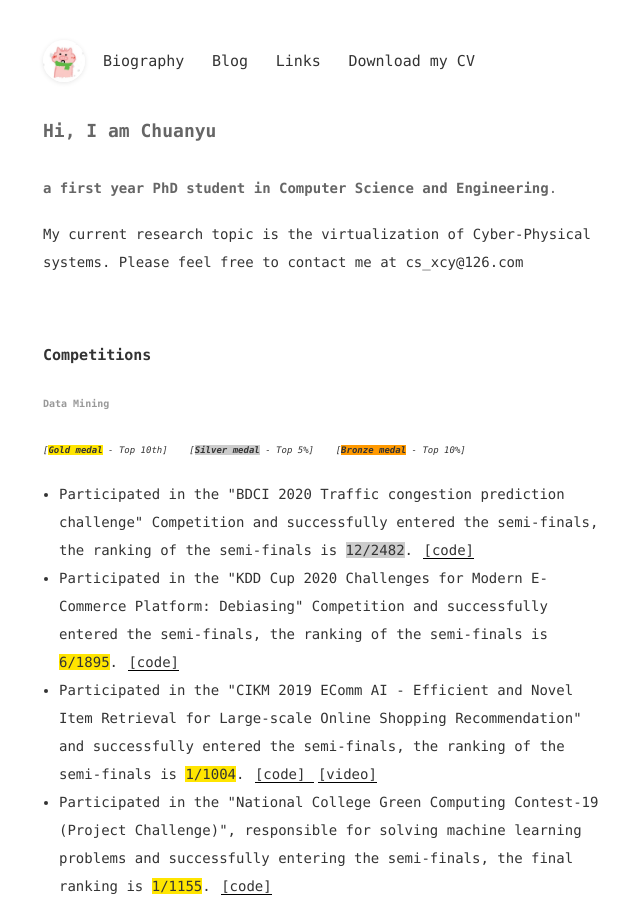
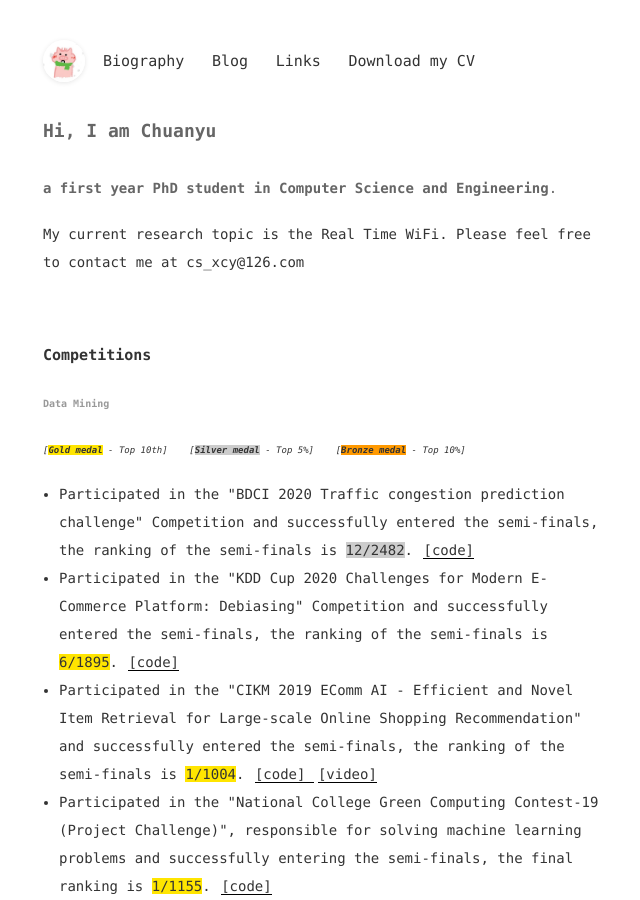
Before and after one commit to ChuanyuXue/profile, a Jekyll site: the page built from index.html, in a window 1280 px wide and 900 px high. Shown: the whole window, without its empty margins (311-951 px from the left). Built offline with Jekyll 4.4.1, drawn with Linux system fonts in a browser that asks for light colours.

Commit message:
Update index.html

```diff
--- a/index.html
+++ b/index.html
@@ -8,7 +8,7 @@ js: [blog.js]
 	<strong><span style="color:#666666;">a first year PhD student in Computer Science and Engineering</span></strong><span style="color:#666666;">.&nbsp;</span>
 </p>
 <p>
-	My current research topic is the virtualization of Cyber-Physical systems. Please feel free to contact me at cs_xcy@126.com
+	My current research topic is the Real Time WiFi. Please feel free to contact me at cs_xcy@126.com
 </p>
 <p>
 	<br />
```
